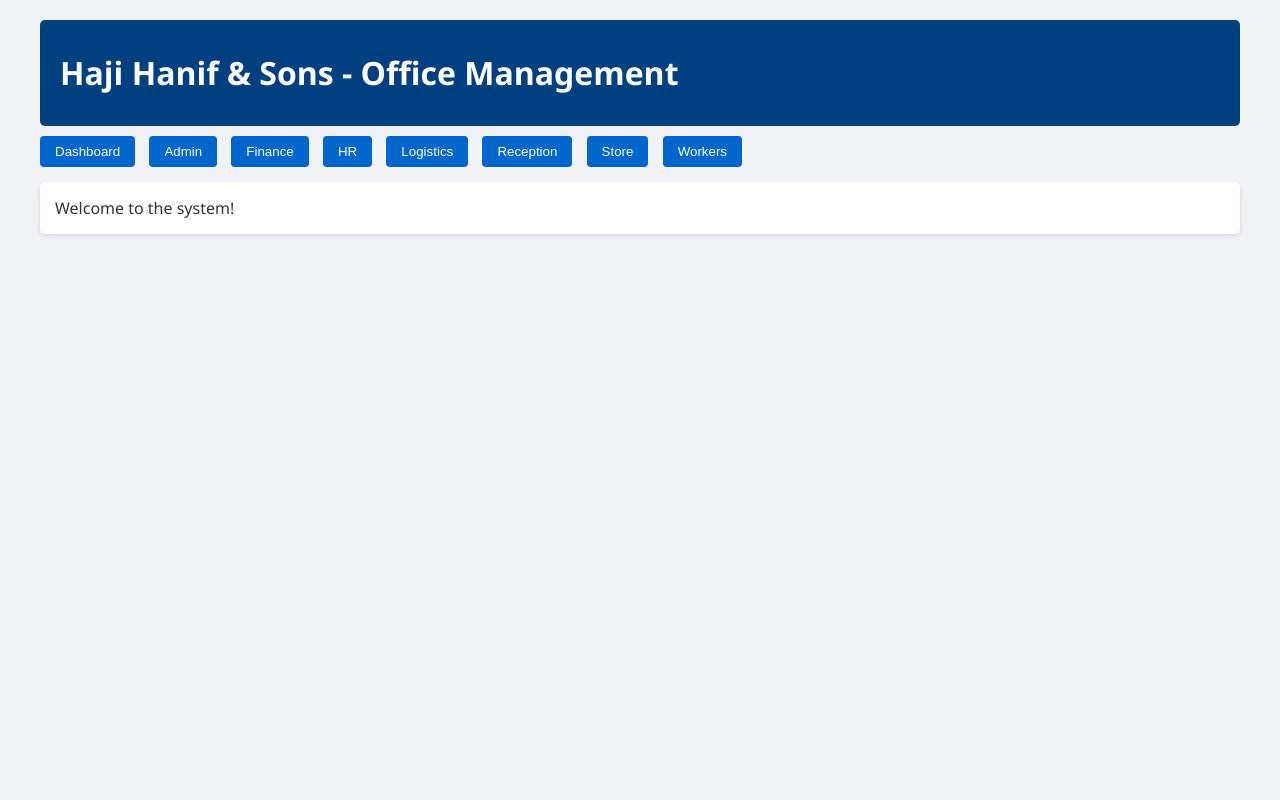
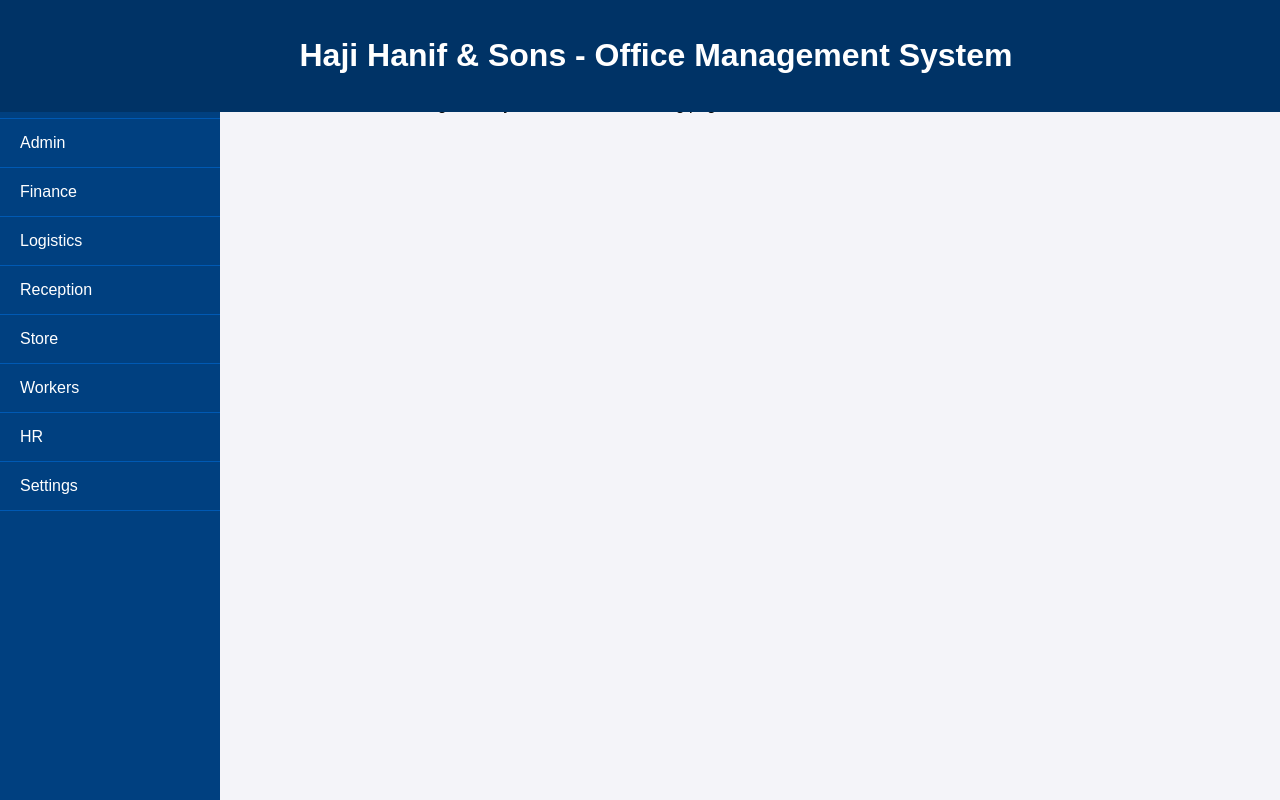
Before and after one commit to Bablo0101/3patti-dragon-vs-tiger_Asad, a plain HTML site: page index.html in a window 1280 px wide. Drawn offline with Linux system fonts and the light colour scheme.

Commit message:
Add files via upload

```diff
--- a/app.js
+++ b/app.js
@@ -1,24 +1,2 @@
-
-// Dummy JS for demonstration - basic navigation and layout
-const app = document.getElementById('app');
-app.innerHTML = `
-<header>
-  <h1>Haji Hanif & Sons - Office Management</h1>
-</header>
-<nav>
-  <button onclick="showSection('dashboard')">Dashboard</button>
-  <button onclick="showSection('admin')">Admin</button>
-  <button onclick="showSection('finance')">Finance</button>
-  <button onclick="showSection('hr')">HR</button>
-  <button onclick="showSection('logistics')">Logistics</button>
-  <button onclick="showSection('reception')">Reception</button>
-  <button onclick="showSection('store')">Store</button>
-  <button onclick="showSection('workers')">Workers</button>
-</nav>
-<div id="content" class="section">Welcome to the system!</div>
-`;
-
-function showSection(name) {
-  const content = document.getElementById('content');
-  content.innerHTML = '<h2>' + name.charAt(0).toUpperCase() + name.slice(1) + ' Section</h2><p>Details and management for ' + name + ' will be here.</p>';
-}
+// Placeholder for JS functions
+console.log('Haji Hanif & Sons Office Management System loaded');
--- a/index.html
+++ b/index.html
@@ -1,14 +1,31 @@
-
 <!DOCTYPE html>
 <html lang="en">
 <head>
-<meta charset="UTF-8" />
-<meta name="viewport" content="width=device-width, initial-scale=1" />
-<title>Haji Hanif & Sons - Office Management</title>
-<link rel="stylesheet" href="style.css" />
+  <meta charset="UTF-8" />
+  <meta name="viewport" content="width=device-width, initial-scale=1" />
+  <title>Haji Hanif & Sons Office Management</title>
+  <link rel="stylesheet" href="styles.css" />
 </head>
 <body>
-<div id="app"></div>
-<script src="app.js"></script>
+  <header>
+    <h1>Haji Hanif & Sons - Office Management System</h1>
+  </header>
+  <nav class="sidebar">
+    <ul>
+      <li>Dashboard</li>
+      <li>Admin</li>
+      <li>Finance</li>
+      <li>Logistics</li>
+      <li>Reception</li>
+      <li>Store</li>
+      <li>Workers</li>
+      <li>HR</li>
+      <li>Settings</li>
+    </ul>
+  </nav>
+  <main>
+    <p>Welcome to the office management system. This is the starting page.</p>
+  </main>
+  <script src="app.js"></script>
 </body>
 </html>
--- /dev/null
+++ b/styles.css
@@ -0,0 +1,45 @@
+body {
+  font-family: Arial, sans-serif;
+  margin: 0;
+  padding: 0;
+  display: flex;
+  min-height: 100vh;
+  background: #f4f4f9;
+}
+header {
+  background: #003366;
+  color: white;
+  padding: 1rem;
+  text-align: center;
+  width: 100%;
+  position: fixed;
+  top: 0;
+  z-index: 1000;
+}
+.sidebar {
+  background: #004080;
+  width: 220px;
+  padding-top: 70px;
+  min-height: 100vh;
+  color: white;
+  position: fixed;
+  overflow-y: auto;
+}
+.sidebar ul {
+  list-style: none;
+  padding: 0;
+  margin: 0;
+}
+.sidebar ul li {
+  padding: 15px 20px;
+  border-bottom: 1px solid #0059b3;
+  cursor: pointer;
+}
+.sidebar ul li:hover {
+  background: #0066cc;
+}
+main {
+  margin-left: 220px;
+  padding: 80px 20px 20px 20px;
+  flex: 1;
+}
```
